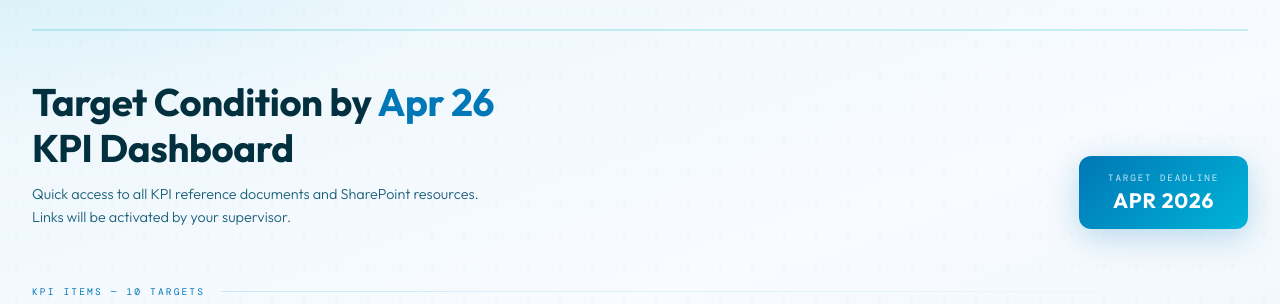
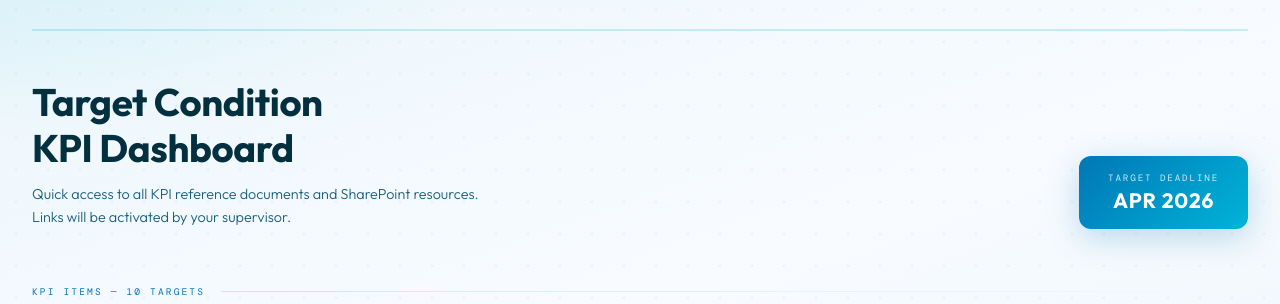
Before and after one commit to afiqr46/NSG-Dashboard, a website: page index.html in a window 1280 px wide. Shown: the part 102-406 px from the top of the page. Drawn offline with nearby package versions, Linux system fonts and the light colour scheme; a web font is replaced by a local one.

Commit message:
small title edit

```diff
--- a/index.html
+++ b/index.html
@@ -192,7 +192,7 @@
 
   <div class="hero">
     <div class="hero-left">
-      <h2>Target Condition by <em>Apr 26</em><br>KPI Dashboard</h2>
+      <h2>Target Condition <br>KPI Dashboard</h2>
       <p>Quick access to all KPI reference documents and SharePoint resources. Links will be activated by your supervisor.</p>
     </div>
     <div class="target-badge">
```
